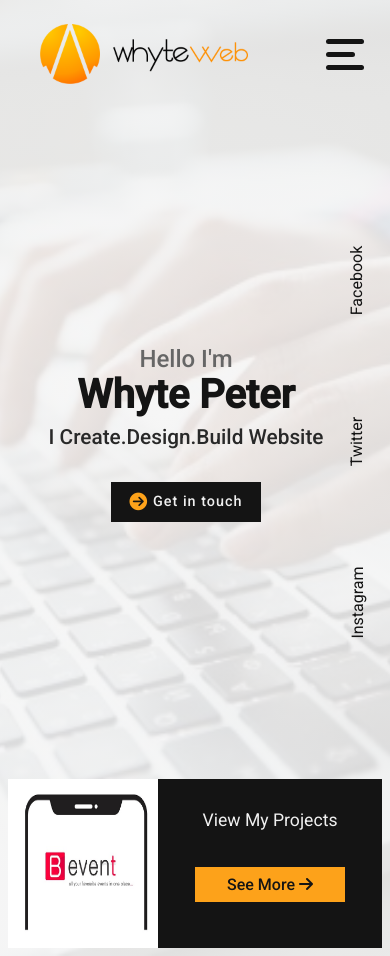
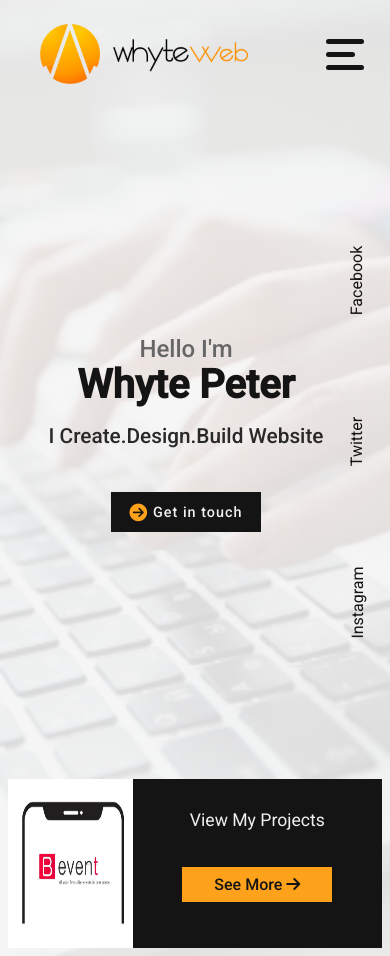
Before and after one commit to whytepeter/whyte-portfolio, a plain HTML site: page index.html in a window 390 px wide. Drawn offline with nearby package versions, Linux system fonts and the light colour scheme.

Commit message:
Fixed the tag website

```diff
--- a/Sass/main.scss
+++ b/Sass/main.scss
@@ -145,10 +145,11 @@
   @media (max-width: 860px) {
     grid-template-columns: 4fr 0.5fr;
     grid-template-rows: 80vh 20vh;
+    overflow: hidden;
   }
 
   &--home {
-    //border: 1px solid $dark-color; for debugging
+    //border: 1px solid $dark-color; //for debugging
   }
 
   &--description {
@@ -192,6 +193,8 @@
 
         @media (max-width: 900px) {
           font-size: 1.3rem;
+          text-align: center;
+          line-height: 1.5;
           .website {
             color: $text-color;
           }
@@ -230,8 +233,14 @@
 
     .portfolio {
       &--image {
-        min-width: 150px;
+        min-width: 100px;
         background-color: #fff;
+
+        @media (max-width: 540px) {
+          display: flex;
+          justify-content: center;
+          align-items: center;
+        }
 
         //border: 1px solid $link-hover-color; for  debugging
 
@@ -239,6 +248,10 @@
           background-color: #fff;
           width: 100%;
           height: 100%;
+
+          @media (max-width: 540px) {
+            height: 90%;
+          }
         }
       }
 
```
Also changed, not shown: Sass/main.css, images/Portfolio/whyte-cal-2.jpg (added), images/Portfolio/whyte-cal.JPG (added), images/Portfolio/whyte-calculator.JPG (added), 2 other files.
